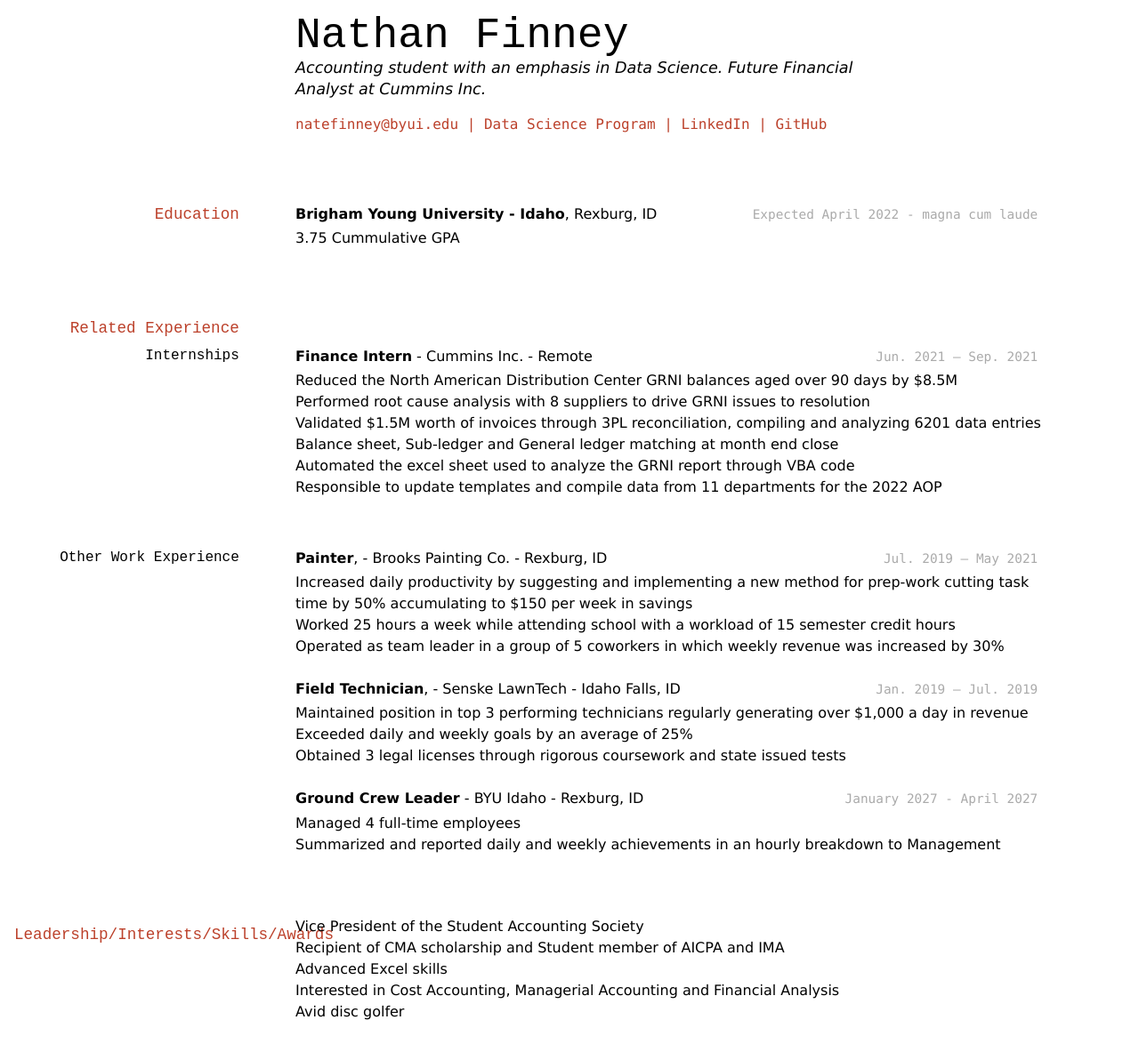
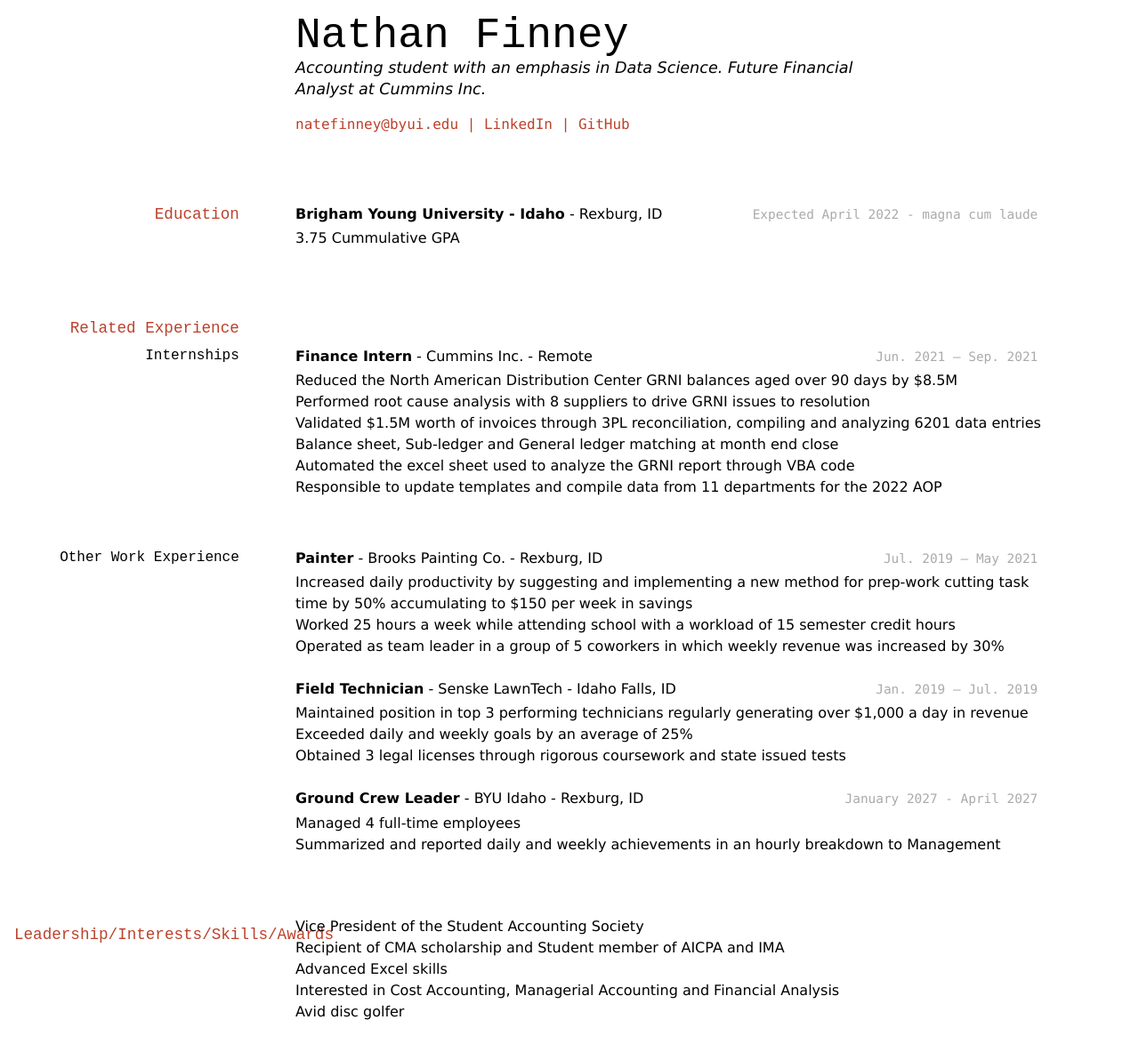
Before and after one commit to byuids-resumes/finney-resume, a Jekyll site: the page built from docs/index.md, in a window 1280 px wide. Shown: the whole page at 89% size. Built offline with Jekyll 4.4.1, drawn with Linux system fonts in a browser that asks for light colours.

Commit message:
resume formatting updates

```diff
--- a/docs/index.md
+++ b/docs/index.md
@@ -7,8 +7,7 @@ Accounting student with an emphasis in Data Science. Future Financial Analyst at
 
 <div id="webaddress">
 <a href="natefinney@byui.edu">natefinney@byui.edu</a>
-| <a href="https://byuidatascience.github.io/development.html">Data Science Program</a>
-| <a href="www.linkedin.com/in/nathan-finney">LinkedIn</a>
+| <a href="https://www.linkedin.com/in/nathan-finney">LinkedIn</a>
 | <a href="https://github.com/nate-finney">GitHub</a>
 </div>
 
@@ -17,7 +16,7 @@ Accounting student with an emphasis in Data Science. Future Financial Analyst at
 ## Education
 
 `Expected April 2022 - magna cum laude`
-__Brigham Young University - Idaho__, Rexburg, ID
+__Brigham Young University - Idaho__ - Rexburg, ID
 
 - 3.75 Cummulative GPA
 
@@ -40,7 +39,7 @@ __Finance Intern__ - Cummins Inc. - Remote
 ### Other Work Experience
 
 `Jul. 2019 – May 2021`
-__Painter__, - Brooks Painting Co. - Rexburg, ID
+__Painter__ - Brooks Painting Co. - Rexburg, ID
 
 -	Increased daily productivity by suggesting and implementing a new method for prep-work cutting task
 - time by 50% accumulating to $150 per week in savings
@@ -49,7 +48,7 @@ __Painter__, - Brooks Painting Co. - Rexburg, ID
 
 
 `Jan. 2019 – Jul. 2019`
-__Field Technician__, - Senske LawnTech - Idaho Falls, ID
+__Field Technician__ - Senske LawnTech - Idaho Falls, ID
 
 -	Maintained position in top 3 performing technicians regularly generating over $1,000 a day in revenue
 -	Exceeded daily and weekly goals by an average of 25%
```
